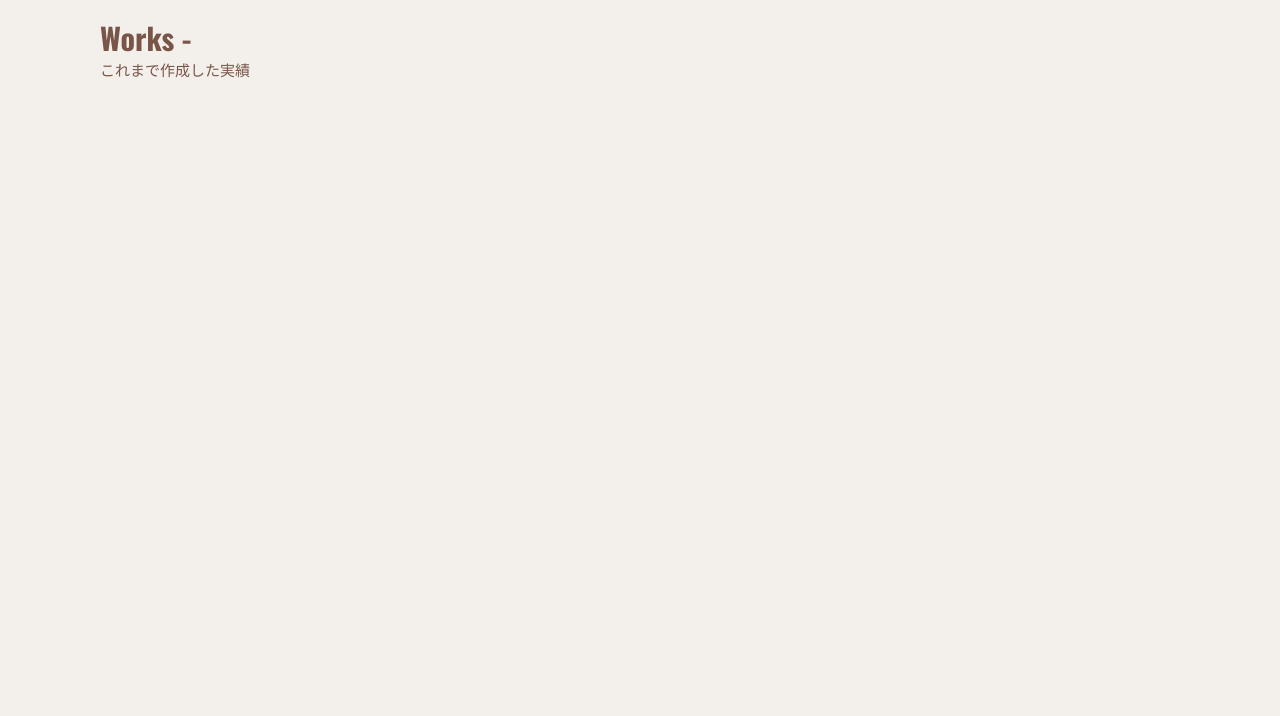
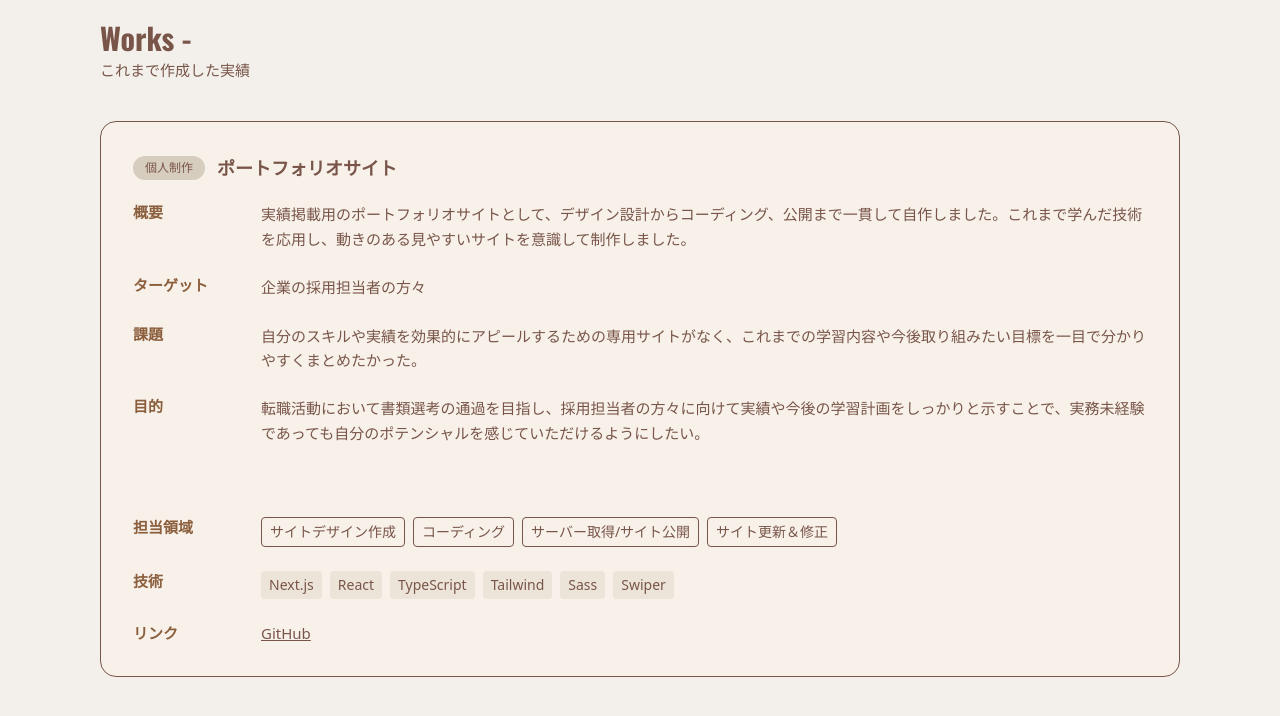
Before and after one commit to Naoya-0213/My-Portfolio-site-_ver.2, a Next.js app: page /work/portfolio in a window 1280 px wide. Shown: the top 716 px of the page. Built offline with nearby package versions, Linux system fonts and the light colour scheme.

Commit message:
実績カード仮作成_20251016_07-03

```diff
--- a/src/app/(naoya-portfolio)/work/components/WorkSectionCard.tsx
+++ b/src/app/(naoya-portfolio)/work/components/WorkSectionCard.tsx
@@ -1,6 +1,14 @@
 import SectionCard from "@/app/components/molecules/section_card/SectionCard";
 
-const WorkSectionCard = () => {
+import type { WorkContentsData } from "../types/types";
+
+type WorkSectionCardProps = {
+  data: WorkContentsData;
+};
+
+const WorkSectionCard = ({ data }: WorkSectionCardProps) => {
+  const { title, badge, sections, scope, tech, links } = data;
+
   return (
     <div className="mt-5">
       <SectionCard title="Works -" subTitle="これまで作成した実績" id="work">
@@ -10,6 +18,77 @@ const WorkSectionCard = () => {
 
           {/* 詳細説明 */}
           <div>{/* タイトル */}</div>
+
+          <article className="rounded-2xl border bg-[#F7F1EA] p-5 sm:p-8">
+            <header className="mb-5 flex items-center gap-3">
+              {badge && (
+                <span className="rounded-full bg-[#D7CDBE] px-3 py-1 text-xs">
+                  {badge}
+                </span>
+              )}
+              <h3 className="text-lg font-bold">{title}</h3>
+            </header>
+
+            <dl className="space-y-6">
+              {sections.map((s) => (
+                <div key={s.label} className="grid grid-cols-[7rem_1fr] gap-4">
+                  <dt className="font-semibold text-[#8B5E3C]">{s.label}</dt>
+                  <dd className="leading-relaxed">{s.value}</dd>
+                </div>
+              ))}
+
+              {scope?.length ? (
+                <div className="grid grid-cols-[7rem_1fr] gap-4">
+                  <dt className="font-semibold text-[#8B5E3C]">担当領域</dt>
+                  <dd className="flex flex-wrap gap-2">
+                    {scope.map((t) => (
+                      <span
+                        key={t}
+                        className="rounded border px-2 py-1 text-sm"
+                      >
+                        {t}
+                      </span>
+                    ))}
+                  </dd>
+                </div>
+              ) : null}
+
+              {tech?.length ? (
+                <div className="grid grid-cols-[7rem_1fr] gap-4">
+                  <dt className="font-semibold text-[#8B5E3C]">技術</dt>
+                  <dd className="flex flex-wrap gap-2">
+                    {tech.map((t) => (
+                      <span
+                        key={t}
+                        className="rounded bg-[#EDE4D9] px-2 py-1 text-sm"
+                      >
+                        {t}
+                      </span>
+                    ))}
+                  </dd>
+                </div>
+              ) : null}
+
+              {links?.length ? (
+                <div className="grid grid-cols-[7rem_1fr] gap-4">
+                  <dt className="font-semibold text-[#8B5E3C]">リンク</dt>
+                  <dd className="flex flex-wrap gap-3">
+                    {links.map((l) => (
+                      <a
+                        key={l.href}
+                        href={l.href}
+                        className="underline"
+                        target="_blank"
+                        rel="noreferrer"
+                      >
+                        {l.label}
+                      </a>
+                    ))}
+                  </dd>
+                </div>
+              ) : null}
+            </dl>
+          </article>
         </div>
       </SectionCard>
     </div>
--- a/src/app/(naoya-portfolio)/work/portfolio/page.tsx
+++ b/src/app/(naoya-portfolio)/work/portfolio/page.tsx
@@ -1,9 +1,11 @@
+import { portfolioContents } from "@/const/work/portfolioContents";
+
 import WorkSectionCard from "../components/WorkSectionCard";
 
 const page = () => {
   return (
     <div>
-      <WorkSectionCard />
+      <WorkSectionCard data={portfolioContents} />
     </div>
   );
 };
--- /dev/null
+++ b/src/app/(naoya-portfolio)/work/types/types.ts
@@ -0,0 +1,17 @@
+import { ReactNode } from "react";
+
+export type WorkField = {
+  label: string;
+  value: ReactNode;
+};
+
+export type WorkContentsData = {
+  id: string;
+  title: string;
+  badge?: string;
+  sections: WorkField[];
+  scope?: string[];
+  tech?: string[];
+  links?: { label: string; href: string }[];
+  images?: { pc?: string; sp?: string };
+};
--- a/src/const/work/portfolioContents.ts
+++ b/src/const/work/portfolioContents.ts
@@ -1 +1,54 @@
-// wordセクション：ポートフォリオ詳細一覧
+import type { WorkContentsData } from "@/app/(naoya-portfolio)/work/types/types";
+
+export const portfolioContents: WorkContentsData = {
+  id: "portfolio",
+  title: "ポートフォリオサイト",
+  badge: "個人制作",
+  sections: [
+    {
+      label: "概要",
+      value:
+        "実績掲載用のポートフォリオサイトとして、デザイン設計からコーディング、公開まで一貫して自作しました。これまで学んだ技術を応用し、動きのある見やすいサイトを意識して制作しました。",
+    },
+    { label: "ターゲット", value: "企業の採用担当者の方々" },
+    {
+      label: "課題",
+      value:
+        "自分のスキルや実績を効果的にアピールするための専用サイトがなく、これまでの学習内容や今後取り組みたい目標を一目で分かりやすくまとめたかった。",
+    },
+    {
+      label: "目的",
+      value:
+        "転職活動において書類選考の通過を目指し、採用担当者の方々に向けて実績や今後の学習計画をしっかりと示すことで、実務未経験であっても自分のポテンシャルを感じていただけるようにしたい。",
+    },
+    { label: "", value: "" },
+    { label: "", value: "" },
+  ],
+  scope: [
+    "サイトデザイン作成",
+    "コーディング",
+    "サーバー取得/サイト公開",
+    "サイト更新＆修正",
+  ],
+  tech: ["Next.js", "React", "TypeScript", "Tailwind", "Sass", "Swiper"],
+  links: [
+    {
+      label: "GitHub",
+      href: "https://github.com/Naoya-0213/My-Portfolio-site-_ver.2",
+    },
+  ],
+};
+
+// export const portfolioContents: WorkContentsData = {
+//   id: "portfolio",
+//   title: "ポートフォリオサイト",
+//   badge: "個人制作",
+//   sections: [
+//     { label: "", value: "" },
+//     { label: "", value: "" },
+//     { label: "", value: "" },
+//   ],
+//   scope: [],
+//   tech: [],
+//   links: [{ label: "", href: "" }],
+// };
```
